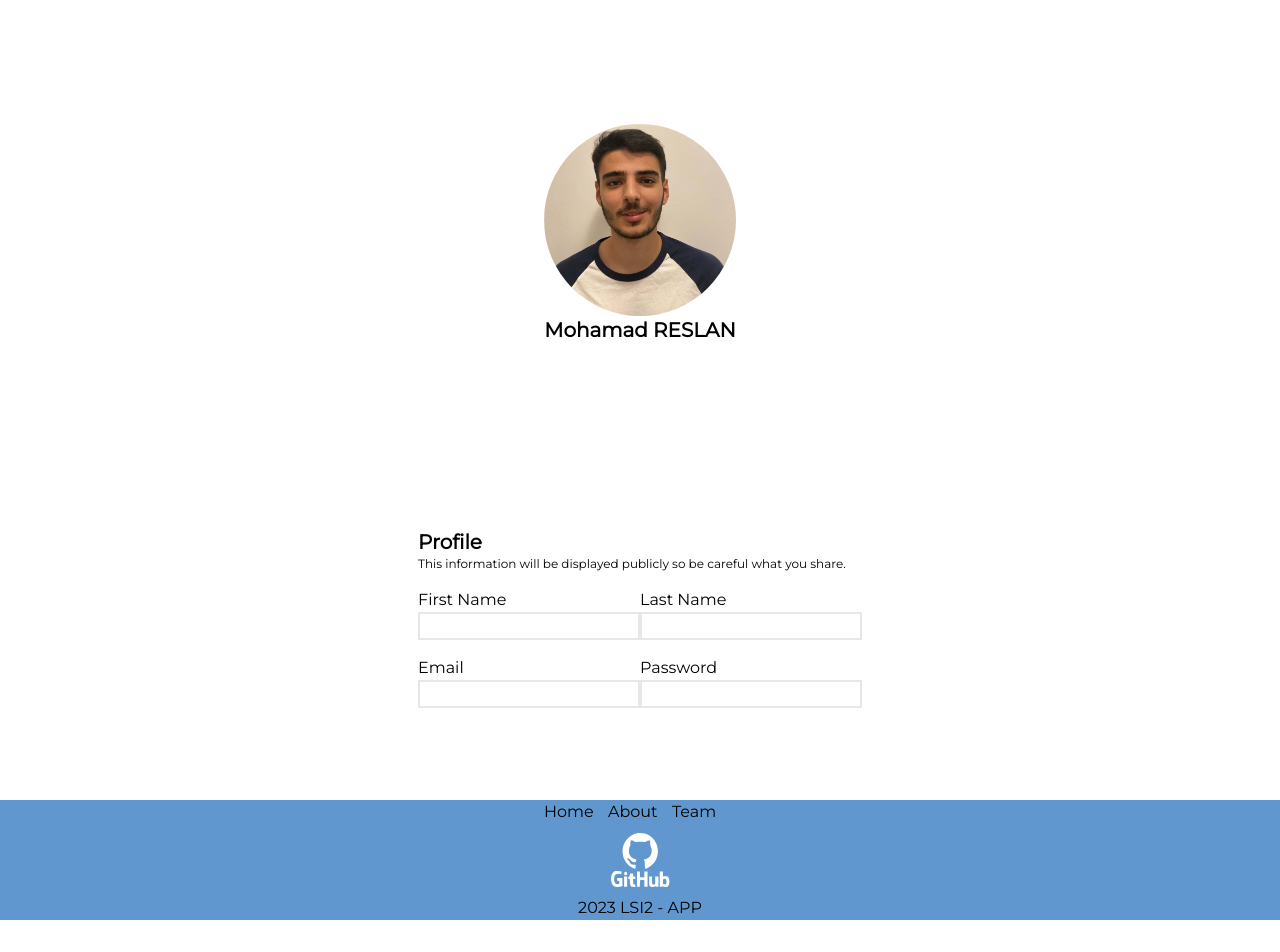
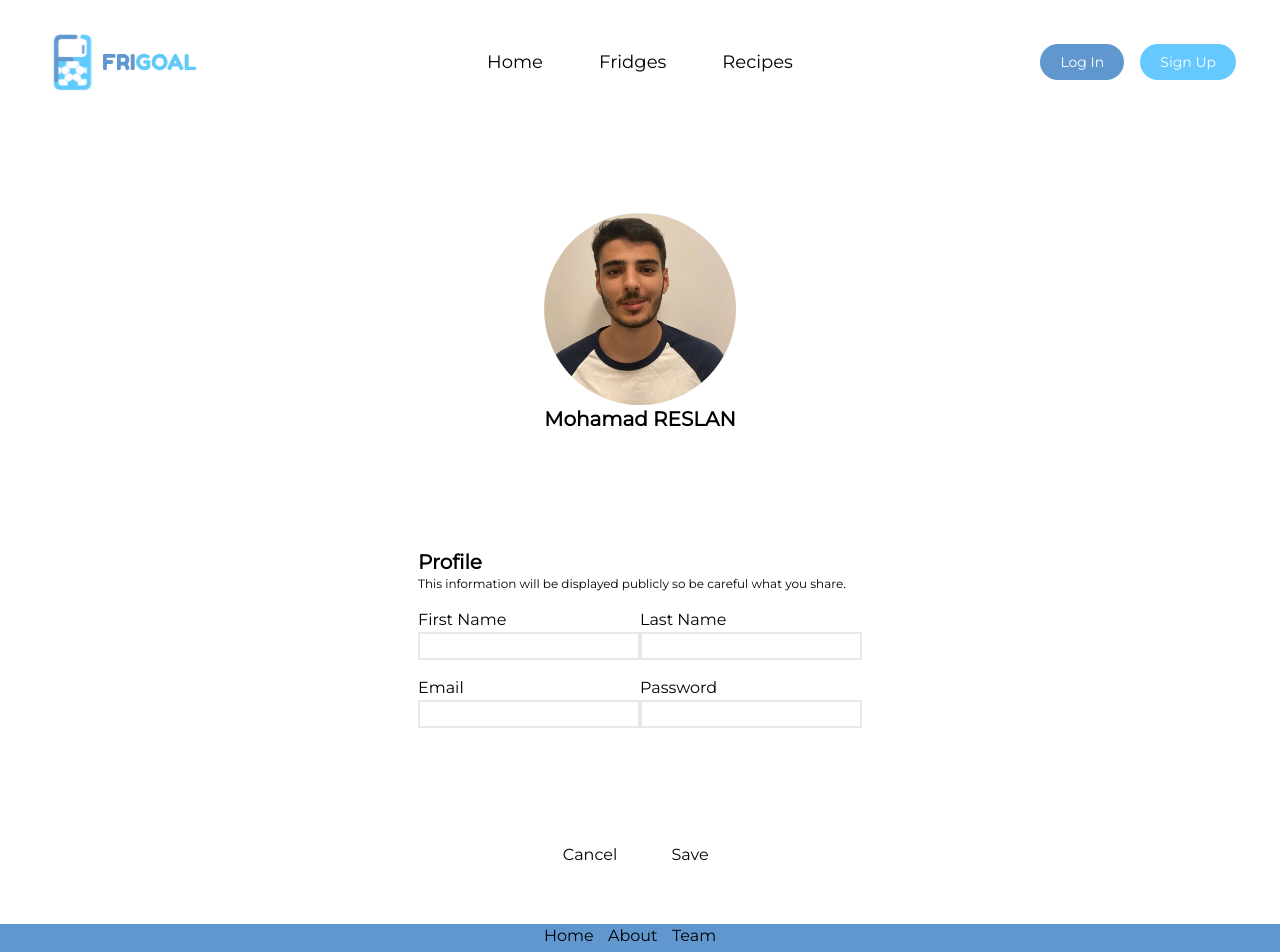
Before and after one commit to steven-van/frigoal, a React (Create React App) app: page / in a window 1280 px wide. Shown: the top 952 px of the page. Before the commit the page ends 920 px from the top, so only its background shows below. Built offline with nearby package versions, Linux system fonts and the light colour scheme.

Commit message:
add buttons to profil page

```diff
--- a/src/components/UI/Buttons.js
+++ b/src/components/UI/Buttons.js
@@ -1,4 +1,5 @@
 export const ActionButton = (props) => {
+  console.log(props.color);
   return (
     <div>
       <button
--- a/src/components/UI/NavBar.js
+++ b/src/components/UI/NavBar.js
@@ -19,11 +19,9 @@ const NavBar = () => {
   var isLoggedIn = false;
   const [menuOpen, setMenuOpen] = useState(false);
 
-  const navigate = useNavigate();
+  // const navigate = useNavigate();
 
-  const LogoOnClick = () => {
-    navigate("/");
-  };
+  const LogoOnClick = () => {};
 
   return (
     <nav class="flex items-center justify-between flex-wrap bg-[#FFFFFF] m-10">
--- a/src/pages/Profile.js
+++ b/src/pages/Profile.js
@@ -1,5 +1,7 @@
 import Logo from "../assets/imgs/png/OK.jpg";
+import { ActionButton } from "../components/UI/Buttons";
 import Footer from "../components/UI/Footer";
+import NavBar from "../components/UI/NavBar";
 
 const Profile = ({ firstName, lastName, email, password }) => {
   const inputItems = [
@@ -11,6 +13,9 @@ const Profile = ({ firstName, lastName, email, password }) => {
 
   return (
     <div>
+      <div>
+        <NavBar />
+      </div>
       <div className="grid md:w-full lg:w-full place-items-center pt-8 h-screen">
         <div className="text-center ">
           <img className="h-48 w-48 rounded-full" src={Logo} />
@@ -40,6 +45,10 @@ const Profile = ({ firstName, lastName, email, password }) => {
             ))}
           </div>
         </div>
+        <div className="flex space-x-5">
+          <ActionButton title="Cancel" />
+          <ActionButton title="Save" color="#24B26E" />
+        </div>
       </div>
       <Footer />
     </div>
```
